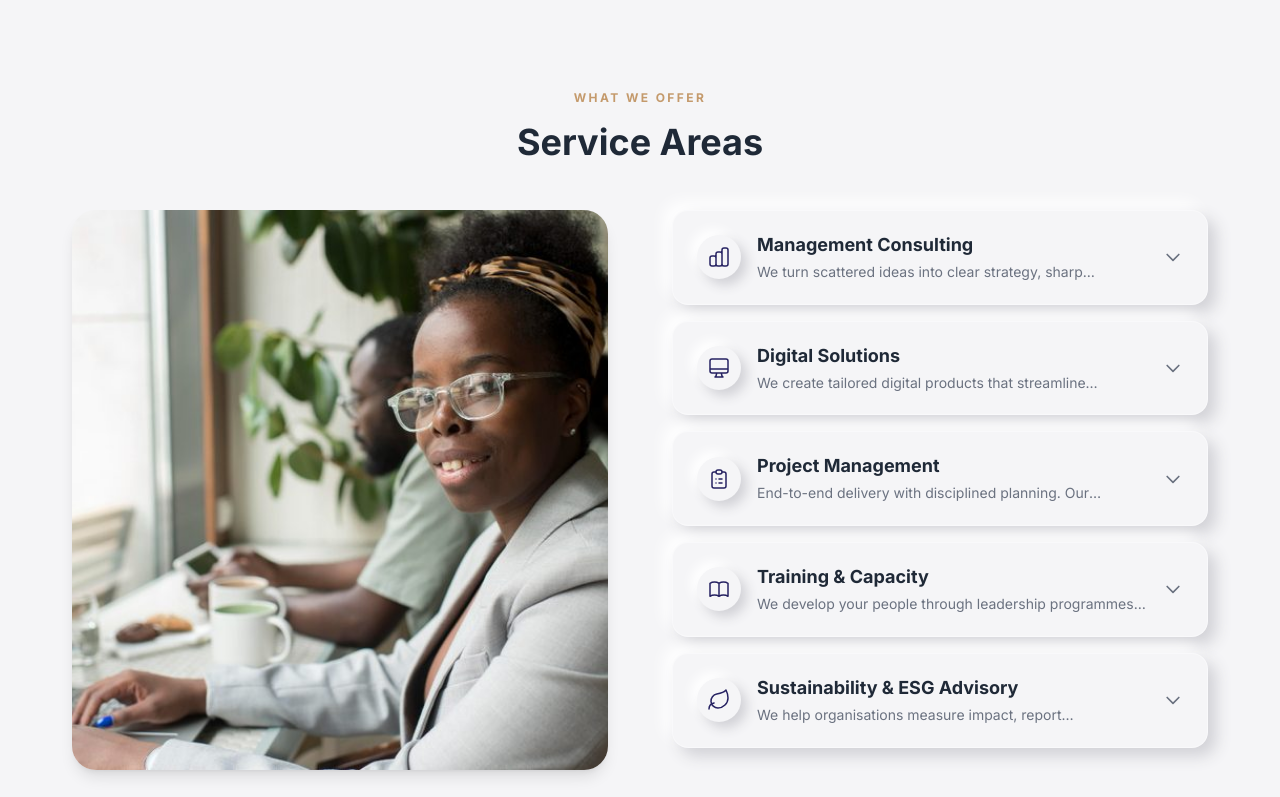
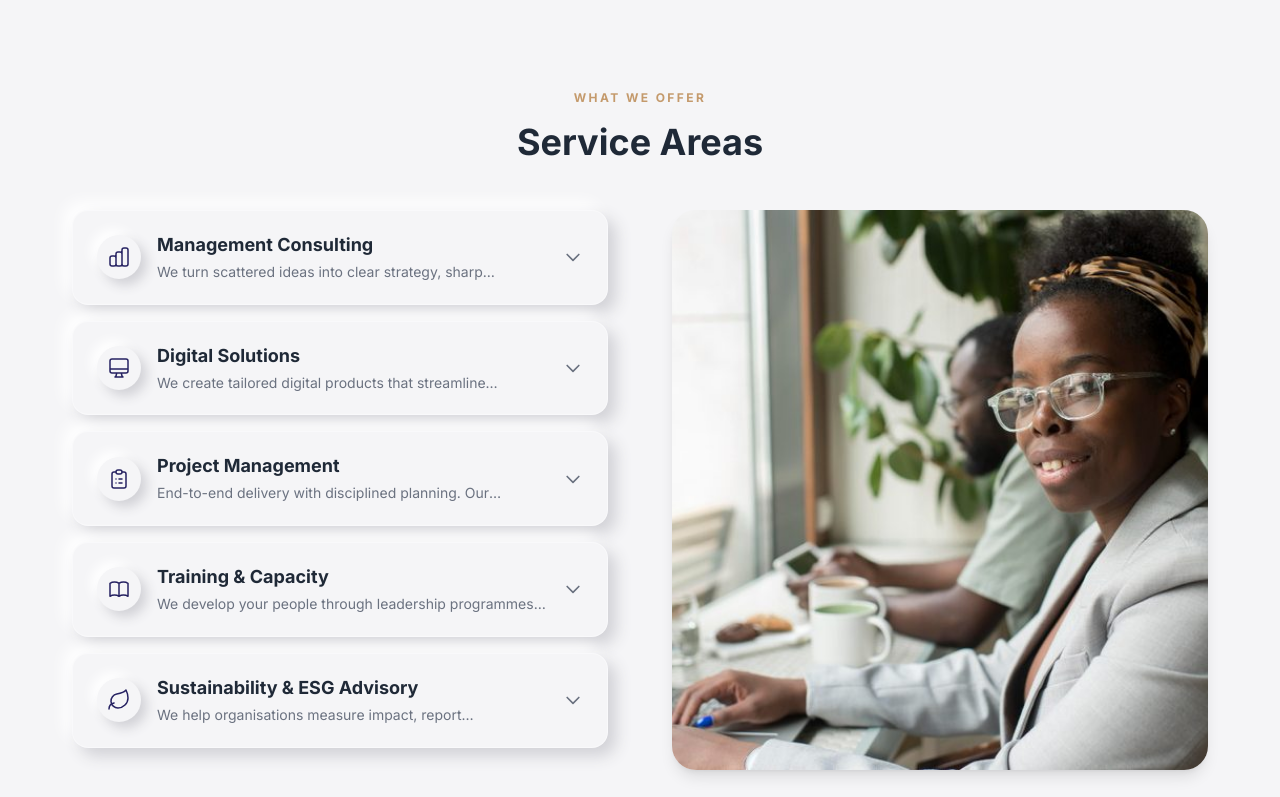
Before and after one commit to King-odysseus/TijhaWebsite, a React (Vite) app: page /services in a window 1280 px wide. Shown: the part 2000-2797 px from the top of the page. Built offline with nearby package versions, Linux system fonts and the light colour scheme.

Commit message:
design: swap image/content sides on Services page — images on the right, text on the left

```diff
--- a/src/pages/ServicesPage.jsx
+++ b/src/pages/ServicesPage.jsx
@@ -159,7 +159,7 @@ function ServicesPage() {
       <section className="section-padding bg-[#F5F5F7]">
         <div className="container-main">
           <div className="grid grid-cols-1 lg:grid-cols-2 gap-12 lg:gap-16 items-center">
-            <div className="order-2 lg:order-1">
+            <div className="order-2 lg:order-2">
               <img
                 src="/images/business-development.jpg"
                 alt="Partnership handshake"
@@ -167,7 +167,7 @@ function ServicesPage() {
                 loading="lazy"
               />
             </div>
-            <div className="order-1 lg:order-2">
+            <div className="order-1 lg:order-1">
               <h2 className="text-xl sm:text-2xl md:text-3xl font-bold text-brand-dark mb-6">Why Our Services Matter</h2>
               <p className="text-brand-body leading-relaxed mb-4">
                 Organisations face scattered priorities, unclear processes, and stretched resources, leading to inefficiencies and frustrated teams.
@@ -224,18 +224,8 @@ function ServicesPage() {
             <h2 className="text-xl sm:text-2xl md:text-3xl lg:text-4xl font-bold text-brand-dark">Service Areas</h2>
           </div>
           <div className="grid grid-cols-1 lg:grid-cols-2 gap-12 lg:gap-16">
-            {/* Image column */}
-            <div>
-              <img
-                src="/images/business-meeting.jpg"
-                alt="Business strategy consultation"
-                className="w-full h-[420px] md:h-[560px] object-cover rounded-3xl shadow-lg"
-                loading="lazy"
-              />
-            </div>
-
             {/* Accordion column */}
-            <div className="space-y-4">
+            <div className="space-y-4 order-2 lg:order-1">
               {serviceAreas.map((area) => {
                 const isOpen = openArea === area.title;
                 return (
@@ -283,6 +273,16 @@ function ServicesPage() {
                 );
               })}
             </div>
+
+            {/* Image column */}
+            <div className="order-1 lg:order-2">
+              <img
+                src="/images/business-meeting.jpg"
+                alt="African business professionals in a meeting"
+                className="w-full h-[420px] md:h-[560px] object-cover rounded-3xl shadow-lg"
+                loading="lazy"
+              />
+            </div>
           </div>
         </div>
       </section>
@@ -292,7 +292,7 @@ function ServicesPage() {
         <div className="container-main max-w-7xl">
           <div className="grid grid-cols-1 lg:grid-cols-2 gap-12 items-center">
             {/* Image column */}
-            <div className="order-1 lg:order-1">
+            <div className="order-1 lg:order-2">
               <img
                 src="/images/business-team-discussion.jpg"
                 alt="Business team standing together discussing over a laptop"
@@ -302,7 +302,7 @@ function ServicesPage() {
             </div>
 
             {/* Content column */}
-            <div className="order-2 lg:order-2">
+            <div className="order-2 lg:order-1">
               <h2 className="text-xl sm:text-2xl md:text-3xl lg:text-4xl font-bold text-brand-dark mb-8">
                 Why Choose Tijha
               </h2>
```
